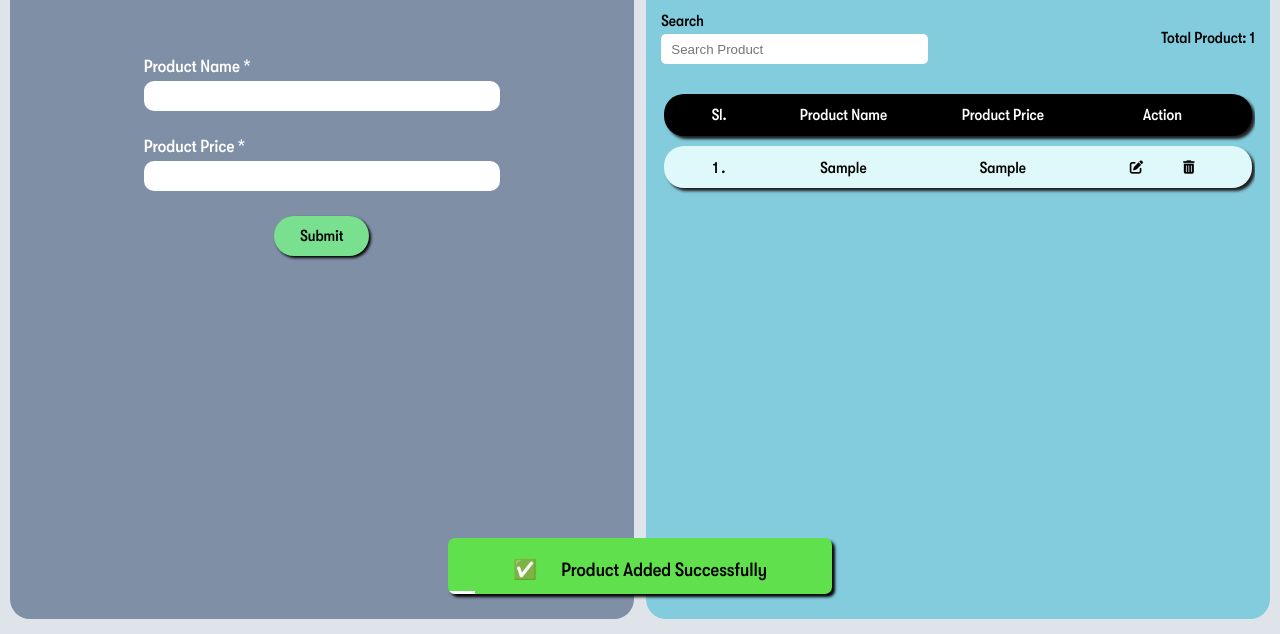
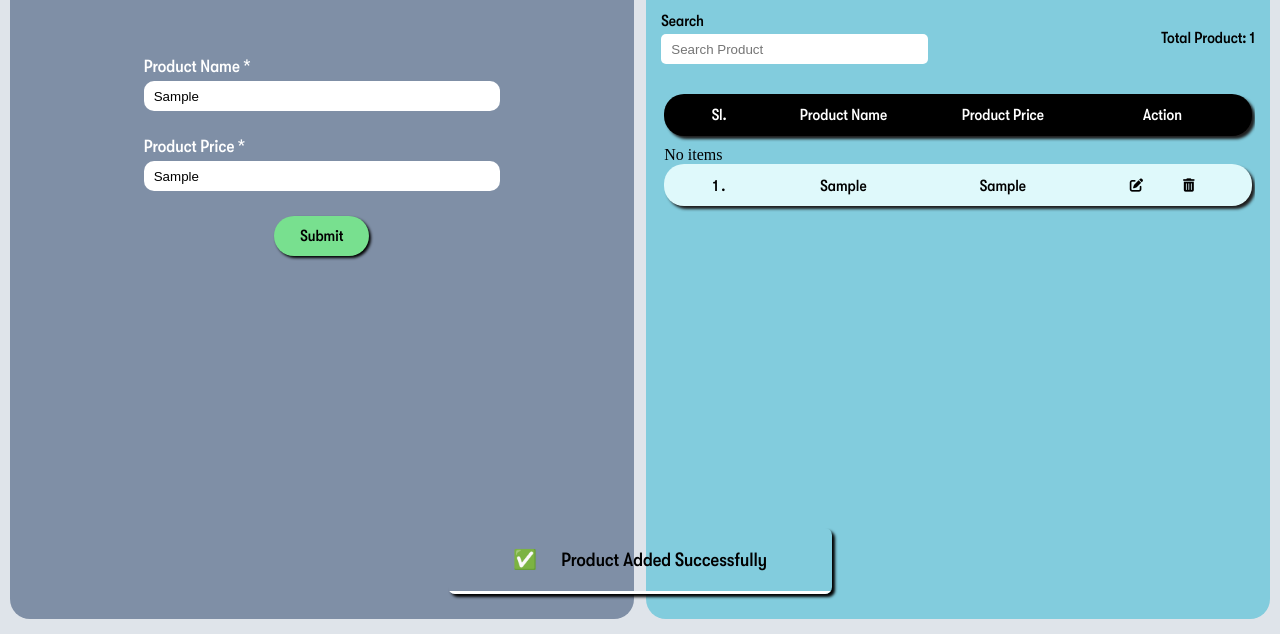
Before and after one commit to Abdur-Rahman-Apu/Shopping-Bag, a plain HTML site: page index.html in a window 1280 px wide. Both pictures are taken after typing "Sample", "Sample" into the empty fields and a click on the input "Submit". Shown: the part 166-800 px from the top of the page. Drawn offline with Linux system fonts and the light colour scheme; files whose address does not match are found by name.

Commit message:
Toast bugs are fixed

```diff
--- a/index.html
+++ b/index.html
@@ -43,7 +43,9 @@
             </div>
 
             <!-- shopping-lists  -->
-            <div class="shopping-list-container"></div>
+            <div class="shopping-list-container">
+                <div class="no-shop-item">No items</div>
+            </div>
         </section>
 
         <!-- Add or edit product  -->
@@ -67,7 +69,14 @@
 
     <!-- toast message section  -->
     <div class="toast-msg-container">
-        <div class="toast-life-line"></div>
+        <!-- <div class="toast-life-line"></div> -->
+        <!-- <div class="toast-msg-wrapper">
+            <div class="toast-msg-box">
+                <p class="toast-msg-icon">✅</p>
+                <p class="toast-msg">Product Added Successfully</p>
+            </div>
+            <div class="toast-life-line"></div>
+        </div> -->
     </div>
 
     <div class="modal">
--- a/lib/UI/toastMsg.js
+++ b/lib/UI/toastMsg.js
@@ -1,3 +1,4 @@
+import selectElem from "../../utils/selectElem.js";
 import {
   insertAdjacentHtml,
   removeHtmlElm,
@@ -5,59 +6,100 @@ import {
 } from "../../utils/UpdateUI.js";
 import { toastMsgContainer, toastMsgLine } from "../HtmlElements/elements.js";
 
+const toastLifeLineInitialStyle = (toastId) => {
+  const style = {
+    width: "100%",
+    height: "3px",
+    backgroundColor: "#fff",
+    marginTop: "10px",
+  };
+
+  Object.assign(selectElem(`.toast-life-line-${toastId}`).style, style);
+};
+
 const showToastMsg = (msg, action, duration) => {
-  // toastMsgContainer.textContent = null;
   const isSuccess = action === "success";
+
+  // setStyleIntoTheUI(toastMsgLine, { width: "100%" });
+
+  // hideExistentToastBox();
+
+  const toastId = toastMsgContainer.children.length;
+
+  console.log(toastId, "toast id");
 
   setStyleIntoTheUI(toastMsgContainer, {
     display: "flex",
-    backgroundColor: isSuccess ? "#60e04c" : "rgb(239, 108, 108)",
+
     color: isSuccess ? "#000" : "#fff",
   });
 
   const toastHtml = `
-          <div class="toast-msg-box">
-              <p class="toast-msg-icon">${isSuccess ? "✅" : "❌"}</p>
-              <p class="toast-msg">${msg}</p>
+          <div class="toast-msg-wrapper ${toastId}">
+            <div class="toast-msg-box" >
+                <p class="toast-msg-icon">${isSuccess ? "✅" : "❌"}</p>
+                <p class="toast-msg">${msg}</p>
+            </div>
+            <div class="toast-life-line-${toastId}"></div>
           </div>
-
   `;
 
   insertAdjacentHtml(toastMsgContainer, toastHtml, "afterbegin");
 
-  const intervalId = decreaseWidthOfTostMsgLine(duration);
+  toastLifeLineInitialStyle(toastId);
 
-  hideToastMsg(intervalId, duration);
+  setStyleIntoTheUI(selectElem(toastMsgContainer.querySelector(`${toastId}`)), {
+    backgroundColor: isSuccess ? "#60e04c" : "rgb(239, 108, 108)",
+  });
+
+  console.log(toastMsgLine, "toastMsgline");
+  console.log(document.querySelector(".toast-life-line"), "toastMsgline");
+
+  const intervalId = decreaseWidthOfTostMsgLine(toastId, duration);
+
+  hideToastMsg(toastId, intervalId, duration);
 };
 
-const decreaseWidthOfTostMsgLine = (duration) => {
+const decreaseWidthOfTostMsgLine = (toastId, duration) => {
   const decreaseWidth = 100 / ((duration / 1000) * 251);
 
-  // console.log(decreaseWidth, "decrease width");
-
-  let i = 0;
+  // let i = 0;
 
   let currentWidth = 100;
 
+  const msgLineElm = selectElem(`.toast-life-line-${toastId}`);
+
   const intervalId = setInterval(() => {
-    i++;
-    // console.log(i, "i");
+    // i++;
+    // console.log(currentWidth, "current width");
     currentWidth -= decreaseWidth;
-    // console.log(currentWidth);
-    setStyleIntoTheUI(toastMsgLine, { width: `${currentWidth}%` });
+
+    if (msgLineElm) {
+      setStyleIntoTheUI(msgLineElm, {
+        width: `${currentWidth}%`,
+      });
+    }
   }, 1);
 
   return intervalId;
 };
 
-const hideToastMsg = (intervalId, duration) => {
+const hideToastMsg = (toastId, intervalId, duration) => {
   setTimeout(() => {
-    setStyleIntoTheUI(toastMsgContainer, { display: "none" });
+    // setStyleIntoTheUI(toastMsgContainer, { display: "none" });
     clearInterval(intervalId);
-    // removeHtmlElm(toastMsgLine);
 
-    Array.from(toastMsgContainer.children).forEach((elm) => removeHtmlElm(elm));
+    hideToastBox(toastId);
   }, duration);
 };
 
+const hideToastBox = (toastId) => {
+  Array.from(toastMsgContainer.children).forEach((elm) => {
+    console.log(elm, "elm");
+    console.log(toastId);
+    console.log(elm.classList.contains(`${toastId}`));
+    elm.classList.contains(`${toastId}`) && removeHtmlElm(elm);
+  });
+};
+
 export { decreaseWidthOfTostMsgLine, showToastMsg };
--- a/style.css
+++ b/style.css
@@ -301,20 +301,25 @@ header {
   left: 50%;
   transform: translate(-50%, 0);
   width: 70%;
-  /* background-color: ; */
+  /* background-color: #60e04c; */
   font-size: 1.2rem;
   font-family: "GT-medium";
-  display: none;
+  display: flex;
   flex-direction: column;
   justify-content: space-between;
   align-items: start;
   gap: 10px;
-  padding: 20px 0 0;
+
   border-radius: 7px;
   box-shadow: 3px 3px 3px #000;
   overflow: hidden;
 }
 
+.toast-msg-container .toast-msg-wrapper:nth-child(2n + 2) {
+  margin: 3px 0;
+}
+
+.toast-msg-wrapper,
 .toast-msg-box {
   display: flex;
   flex-direction: column;
@@ -322,6 +327,7 @@ header {
   align-items: center;
   width: 100%;
   gap: 10px;
+  padding: 10px 0 0;
 }
 
 .toast-msg-icon {
```
